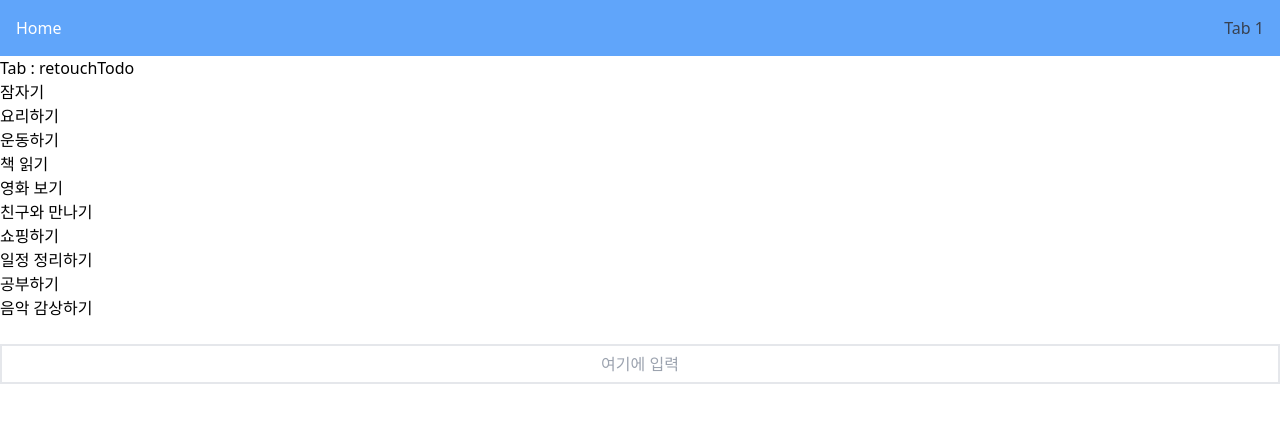
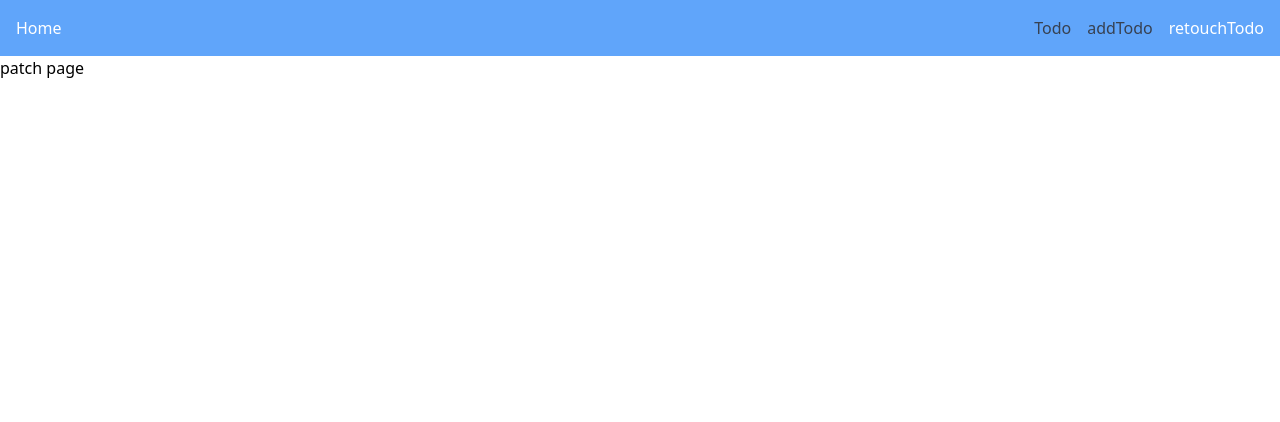
Before and after one commit to yeomdogyeong/Nextjs14, a Next.js app: page /tab/retouchTodo in a window 1280 px wide. Shown: the top 422 px of the page. Built offline with nearby package versions, Linux system fonts and the light colour scheme; data requests are answered from the project's data file.

Commit message:
[refactor]dynamic route => nexted routs

```diff
--- a/app/about-us/page.tsx
+++ /dev/null
@@ -1,9 +0,0 @@
-import React from "react";
-
-export const metadata = {
-  title: "About",
-};
-
-export default function AboutUs() {
-  return <div>AboutUs</div>;
-}
--- /dev/null
+++ b/app/tab/addTodo/page.tsx
@@ -0,0 +1,3 @@
+export default function AddTodo() {
+  return <div>add page</div>;
+}
--- /dev/null
+++ b/app/tab/page.tsx
@@ -0,0 +1,3 @@
+export default function Tab() {
+  return <div>tab page</div>;
+}
--- /dev/null
+++ b/app/tab/retouchTodo/page.tsx
@@ -0,0 +1,3 @@
+export default function RetouchTodo() {
+  return <div>patch page</div>;
+}
--- a/app/tab/[id]/page.tsx
+++ b/app/tab/todo/page.tsx
@@ -1,8 +1,6 @@
 "use client";
 import React, { ChangeEvent, useEffect, useState } from "react";
 import { useTodoStore } from "@/app/store/useTodoStore";
-import { TodoType } from "@/app/api/type";
-import { Axios } from "@/app/api/axios";
 import { getAllTodoList } from "@/app/api/todo";
 import { todo } from "node:test";
 // export const metadata = {
@@ -16,7 +14,7 @@ interface Props {
   searchParams: {};
 }
 
-export default function Tab(props: Props) {
+export default function Todo(props: Props) {
   const { todos, getTodoList, doneTodo, setDoneTodo } = useTodoStore();
   const [inputValue, setInputValue] = useState<string>("");
   const [dropMenu, setDropMenu] = useState<string[]>([]);
@@ -48,19 +46,30 @@ export default function Tab(props: Props) {
   };
 
   const handleTodoClick = (todo: string) => {
-    setDoneTodo([todo]);
+    if (doneTodo.includes(todo)) {
+      alert("중복입니다");
+    } else {
+      setDoneTodo([todo]);
+    }
   };
 
+  console.log(doneTodo);
   useEffect(() => {
     getTodoList();
-  }, [getTodoList, doneTodo]);
+    setDoneTodo([]);
+  }, [getTodoList, setDoneTodo]);
 
   return (
     <div>
-      <h1>Tab : {params.id}</h1>
+      <h1>Todo : {params.id}</h1>
       <h2>
         {todos.map((todo) => (
-          <div key={todo.id}>{todo.text}</div>
+          <div
+            key={todo.id}
+            className={doneTodo.includes(todo.text) ? "line-through" : ""}
+          >
+            {todo.text}
+          </div>
         ))}
       </h2>
       <input
--- a/components/navigation.tsx
+++ b/components/navigation.tsx
@@ -23,39 +23,40 @@ export const Navigation = () => {
 
       <ul className="flex justify-end space-x-4">
         <li className="relative">
-          <Link href="/tab/1">
+          <Link href="/tab/todo">
             <span
               className={`cursor-pointer ${
-                pathname === "/tab/1" ? " text-white" : "text-gray-700"
+                pathname === "/tab/todo" ? " text-white" : "text-gray-700"
               }`}
             >
-              Tab 1
-            </span>
-          </Link>
-        </li>
-        {/* <li className="relative">
-          <Link href="/tab/2">
-            <span
-              className={`cursor-pointer ${
-                pathname === "/tab/2" ? " text-white" : "text-gray-700"
-              }`}
-            >
-              Tab 2
+              Todo
             </span>
           </Link>
         </li>
         <li className="relative">
-          <Link href="/tab/3">
+          <Link href="/tab/addTodo">
             <span
               className={`cursor-pointer ${
-                pathname === "/tab/3" ? " text-white" : "text-gray-700"
+                pathname === "/tab/addTodo" ? " text-white" : "text-gray-700"
               }`}
             >
-              Tab 3
+              addTodo
             </span>
           </Link>
-          {pathname === "/tab/3" ? <span className="ml-1">💧</span> : ""}
-        </li> */}
+        </li>
+        <li className="relative">
+          <Link href="/tab/retouchTodo">
+            <span
+              className={`cursor-pointer ${
+                pathname === "/tab/retouchTodo"
+                  ? " text-white"
+                  : "text-gray-700"
+              }`}
+            >
+              retouchTodo
+            </span>
+          </Link>
+        </li>
       </ul>
     </nav>
   );
```
